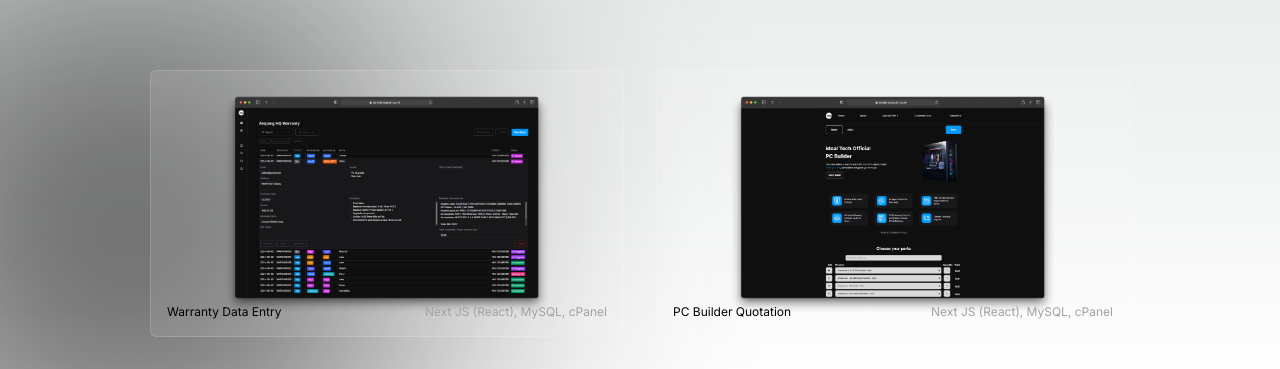
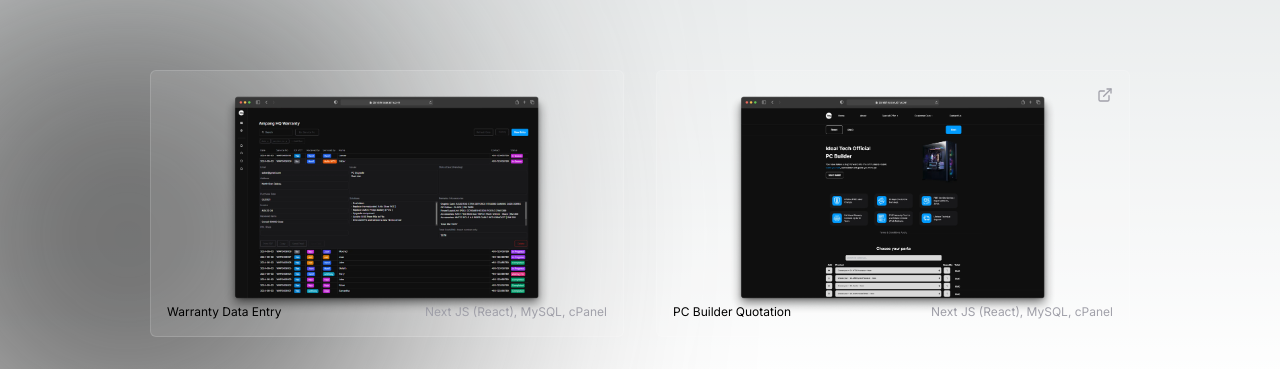
Before and after one commit to DanishNasarudin/danishnasarudin-portfolio, a Next.js app: page / in a window 1280 px wide. Shown: the part 406-775 px from the top of the page. Built offline with nearby package versions, Linux system fonts and the light colour scheme; what tailwind-gradient-mask-image would draw is missing.

Commit message:
v0.0.4 added link to web, modified metadata

```diff
--- a/app/(components)/ContentCell.tsx
+++ b/app/(components)/ContentCell.tsx
@@ -6,12 +6,20 @@ type Props = {
   thumbnail: string;
   details?: string;
   link: string;
+  ext_link: string;
 };
 
-const ContentCell = ({ title, desc, thumbnail, details, link }: Props) => {
+const ContentCell = ({
+  title,
+  desc,
+  thumbnail,
+  details,
+  link,
+  ext_link,
+}: Props) => {
   return (
-    <TransitionLink href={link} className="w-full">
-      <div className="relative bg-white/10 w-full aspect-[3/2] md:aspect-video rounded-md overflow-hidden border-[1px] border-white/15 flex flex-col justify-end p-4 group cursor-pointer">
+    <div className="relative bg-white/10 w-full aspect-[3/2] md:aspect-video rounded-md overflow-hidden border-[1px] border-white/15 flex flex-col justify-end p-4 group cursor-pointer">
+      <TransitionLink href={link} className="w-full">
         <div className=" bg-gradient-to-t from-transparent from-10%  w-[70%] aspect-[3/2] absolute left-[50%] translate-x-[-50%] top-[50%] translate-y-[-60%] md:translate-y-[-50%] rounded-md overflow-hidden mobilehover:group-hover:translate-y-[-62%] md:mobilehover:group-hover:translate-y-[-52%] transition-all duration-500">
           <img
             src={thumbnail}
@@ -24,8 +32,30 @@ const ContentCell = ({ title, desc, thumbnail, details, link }: Props) => {
           <p>{title}</p>
           <p className="text-zinc-400 text-right">{desc}</p>
         </div>
-      </div>
-    </TransitionLink>
+      </TransitionLink>
+      {ext_link !== "" && (
+        <a href={ext_link} target="_blank">
+          <button className="absolute top-[16px] right-[16px] text-zinc-400 mobilehover:hover:text-white">
+            <svg
+              xmlns="http://www.w3.org/2000/svg"
+              width="16"
+              height="16"
+              viewBox="0 0 24 24"
+              fill="none"
+              stroke="currentColor"
+              strokeWidth="2"
+              strokeLinecap="round"
+              strokeLinejoin="round"
+              className="lucide lucide-external-link"
+            >
+              <path d="M15 3h6v6" />
+              <path d="M10 14 21 3" />
+              <path d="M18 13v6a2 2 0 0 1-2 2H5a2 2 0 0 1-2-2V8a2 2 0 0 1 2-2h6" />
+            </svg>
+          </button>
+        </a>
+      )}
+    </div>
   );
 };
 
--- a/app/(sections)/ContentSection.tsx
+++ b/app/(sections)/ContentSection.tsx
@@ -41,6 +41,7 @@ const ContentSection = ({ className }: Props) => {
               desc={content.sub_desc}
               thumbnail={content.thumbnail}
               link={`/portfolio/${content.content}`}
+              ext_link={content.ext_link}
             />
           ))}
         </div>
--- a/app/(sections)/LogoSection.tsx
+++ b/app/(sections)/LogoSection.tsx
@@ -21,7 +21,7 @@ const LogoSection = ({ className }: Props) => {
           <LogoCell src={reactlogo.src} title="React JS" />
         </div>
         <div className="flex flex-col md:flex-row gap-4 md:gap-8">
-          <LogoCell src={tslogo.src} title="Typescript" />
+          <LogoCell src={tslogo.src} title="TypeScript" />
           <LogoCell src={msqllogo.src} title="MySQL" />
         </div>
       </div>
--- a/app/layout.tsx
+++ b/app/layout.tsx
@@ -1,6 +1,8 @@
 import { Toaster } from "@/components/ui/sonner";
 import { Providers } from "@/lib/providers";
 import { cn } from "@/lib/utils";
+import profile from "@/public/profile.jpg";
+import { Analytics } from "@vercel/analytics/react";
 import type { Metadata, Viewport } from "next";
 import { ThemeProvider } from "next-themes";
 import { Inter } from "next/font/google";
@@ -36,6 +38,14 @@ export const metadata: Metadata = {
   openGraph: {
     title: "Danish Nasarudin",
     description: "A Portfolio by Danish Nasarudin. Full-Stack Web Developer.",
+    images: [
+      {
+        url: profile.src,
+        width: 1000,
+        height: 1000,
+        alt: "Danish Nasarudin Profile",
+      },
+    ],
   },
   verification: { google: "-k--s9yl33BJYJASKBV_UuZIVP6qpf4VcyqCsE4mAIo" },
 };
@@ -59,7 +69,7 @@ export default function RootLayout({
           <Navbar />
           <ThemeProvider
             attribute="class"
-            defaultTheme="system"
+            defaultTheme="dark"
             enableSystem
             disableTransitionOnChange
           >
@@ -70,6 +80,7 @@ export default function RootLayout({
           </footer>
         </div>
         <Toaster />
+        <Analytics />
       </body>
     </html>
   );
--- a/package.json
+++ b/package.json
@@ -12,10 +12,11 @@
     "@radix-ui/react-avatar": "^1.1.0",
     "@radix-ui/react-dialog": "^1.1.1",
     "@radix-ui/react-slot": "^1.1.0",
+    "@vercel/analytics": "^1.3.2",
     "class-variance-authority": "^0.7.0",
     "clsx": "^2.1.1",
     "lucide-react": "^0.428.0",
-    "next": "14.2.5",
+    "next": "^14.2.16",
     "next-themes": "^0.3.0",
     "react": "^18",
     "react-dom": "^18",
```
Also changed, not shown: app/page.tsx (+0 -21 lines), 1 other file (tests, documents, lock files or other folders).
